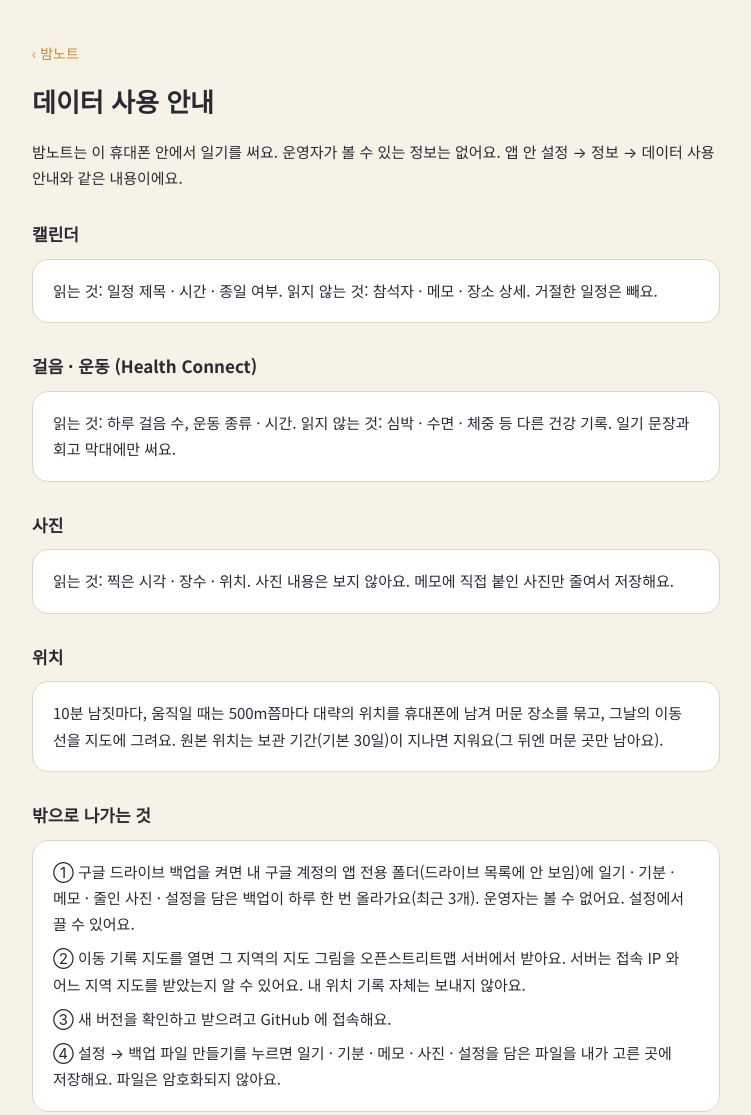
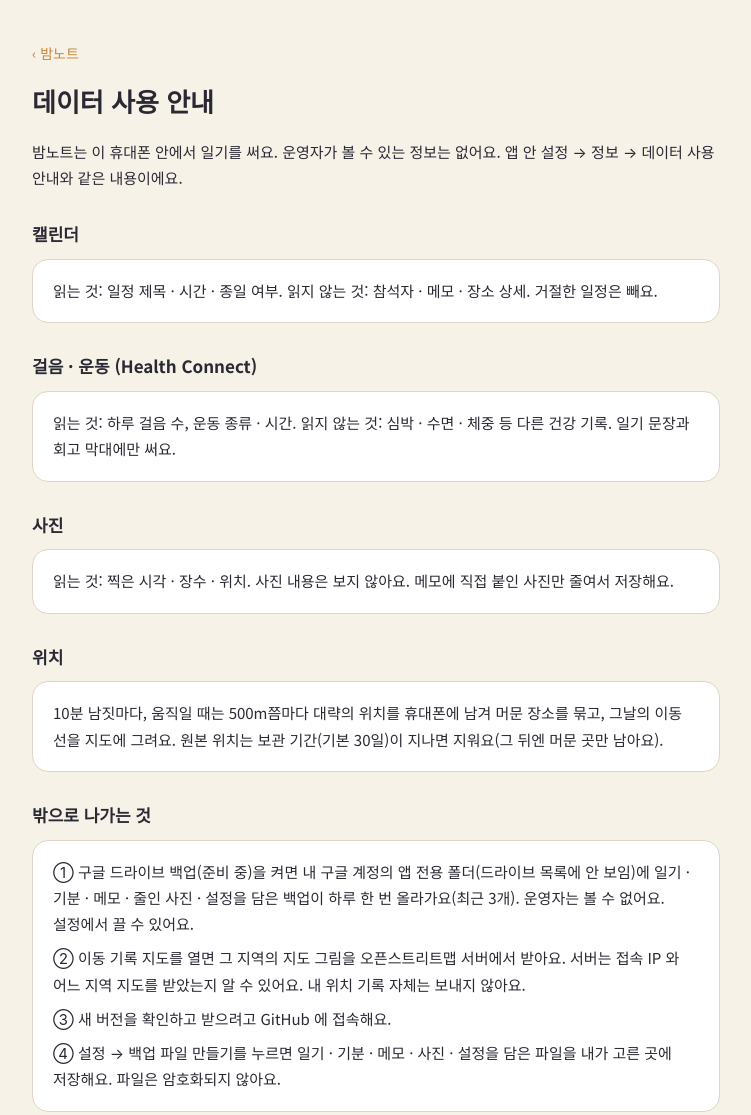
Before and after one commit to dev-fath/bamnote-releases, a plain HTML site: page docs/privacy.html in a window 1280 px wide. Shown: the top 1115 px of the page, without its empty margins (264-1015 px from the left). Drawn offline with Linux system fonts and the light colour scheme.

Commit message:
데이터 사용 안내: 드라이브 백업 다시 준비 중
Co-Authored-By: Claude Opus 5.5 <noreply@anthropic.com>
Claude-Session: https://claude.ai/code/session_01AswHNE3xSn2tSt1Td8iU3y

```diff
--- a/docs/privacy.html
+++ b/docs/privacy.html
@@ -48,7 +48,7 @@
 
   <h2>밖으로 나가는 것</h2>
   <div class="sheet">
-    <p>① 구글 드라이브 백업을 켜면 내 구글 계정의 앱 전용 폴더(드라이브 목록에 안 보임)에 일기 · 기분 · 메모 · 줄인 사진 · 설정을 담은 백업이 하루 한 번 올라가요(최근 3개). 운영자는 볼 수 없어요. 설정에서 끌 수 있어요.</p>
+    <p>① 구글 드라이브 백업(준비 중)을 켜면 내 구글 계정의 앱 전용 폴더(드라이브 목록에 안 보임)에 일기 · 기분 · 메모 · 줄인 사진 · 설정을 담은 백업이 하루 한 번 올라가요(최근 3개). 운영자는 볼 수 없어요. 설정에서 끌 수 있어요.</p>
     <p>② 이동 기록 지도를 열면 그 지역의 지도 그림을 오픈스트리트맵 서버에서 받아요. 서버는 접속 IP 와 어느 지역 지도를 받았는지 알 수 있어요. 내 위치 기록 자체는 보내지 않아요.</p>
     <p>③ 새 버전을 확인하고 받으려고 GitHub 에 접속해요.</p>
     <p>④ 설정 → 백업 파일 만들기를 누르면 일기 · 기분 · 메모 · 사진 · 설정을 담은 파일을 내가 고른 곳에 저장해요. 파일은 암호화되지 않아요.</p>
```
